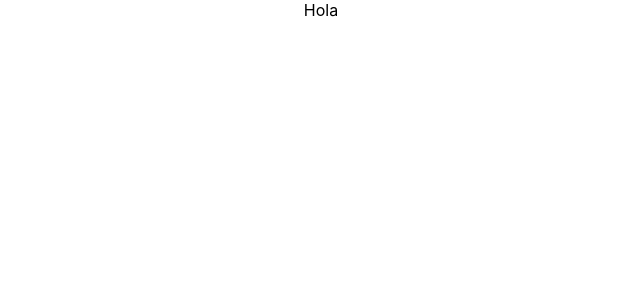
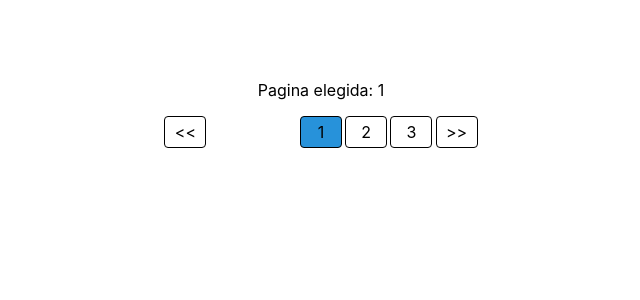
Before and after one commit to JuanjoOrt/pagination-component, a React (Create React App) app: page / in a window 1280 px wide. Shown: the top 300 px of the page, without its empty margins (319-959 px from the left). Built offline with nearby package versions, Linux system fonts and the light colour scheme.

Commit message:
pagination created

```diff
--- a/src/App.js
+++ b/src/App.js
@@ -1,10 +1,21 @@
-import Pagination from './Pagination'
+import Pagination from './Pagination/Pagination'
 import './App.css';
+import { useState } from 'react';
 
 function App() {
+  const [actualPage, setActualPage] = useState(1)
+
+  const onClick = (page) =>{
+    setActualPage(page)
+  }
+
   return (
     <div className="App">
-      <Pagination />
+
+      <div style={{marginTop: '5rem', marginBottom: '1rem'}}>
+        <span>Pagina elegida: {actualPage}</span>
+      </div>
+      <Pagination pageMin={1} pageMax={10} page={actualPage} onClick={onClick}/>
     </div>
   );
 }
--- a/src/Pagination.js
+++ /dev/null
@@ -1,7 +0,0 @@
-
-
-export default function Pagination(){
-
-
-    return <div>Hola</div>
-}
--- /dev/null
+++ b/src/Pagination/Pagination.css
@@ -0,0 +1,35 @@
+
+.pagination-component{
+    display: flex;
+    justify-content: center;
+
+}
+
+.cajita{
+    display: block;
+    cursor: pointer;
+    width: 2.5rem;
+    padding: .3rem 0;
+    border: 1px solid black;
+    border-radius: 4px;
+    margin: 0 .1rem;
+}
+
+.cajita-actual{
+    display: block;
+    padding: .3rem 0;
+    width: 2.5rem;
+    border: 1px solid black;
+    border-radius: 4px;
+    background-color: rgb(39, 146, 218);
+    margin: 0 .1rem;
+}
+
+.cajita-clear{
+    display: block;
+    cursor: pointer;
+    width: 42px;
+    padding: .3rem 0;
+    border-radius: 4px;
+    margin: 0 .1rem;
+}
--- /dev/null
+++ b/src/Pagination/Pagination.js
@@ -0,0 +1,63 @@
+import './Pagination.css';
+
+export default function Pagination({pageMin, pageMax, page, onClick}){
+    const isTheActualPageTheMin = page === pageMin;
+    const isTheActualPageTheMax = page === pageMax;
+    const isTheActualPageAlmostMin = page === pageMin + 1;
+    const isTheActualPageAlmostMax = page === pageMax - 1;
+    const middlePage = !isTheActualPageTheMin && !isTheActualPageTheMax && !isTheActualPageAlmostMin && !isTheActualPageAlmostMax
+
+
+
+    return <div className='pagination-component'>
+        <span className='cajita' onClick={() => onClick(pageMin)}>{'<<'}</span>
+        {isTheActualPageTheMin && <>
+                <span className='cajita-clear' />
+                <span className='cajita-clear' />
+                <span className='cajita-actual'>{page}</span>
+                <span className='cajita' onClick={() => onClick(page + 1)}>{page + 1}</span>
+                <span className='cajita' onClick={() => onClick(page + 2)}>{page + 2}</span>
+            </>
+        }
+
+        {isTheActualPageAlmostMin && <>
+                <span className='cajita-clear' />
+                <span className='cajita' onClick={() => onClick(page - 1)} >{page - 1}</span>
+                <span className='cajita-actual'>{page}</span>
+                <span className='cajita' onClick={() => onClick(page + 1)} >{page + 1}</span>
+                <span className='cajita' onClick={() => onClick(page + 2)} >{page + 2}</span>
+                </>
+        }
+
+        {middlePage
+            &&  <>
+                <span className='cajita' onClick={() => onClick(page - 2)}>{page - 2}</span>
+                <span className='cajita' onClick={() => onClick(page - 1)}>{page - 1}</span>
+                <span className='cajita-actual'>{page}</span>
+                <span className='cajita' onClick={() => onClick(page + 1)}>{page + 1}</span>
+                <span className='cajita' onClick={() => onClick(page + 2)}>{page + 2}</span>
+            </>
+        }
+
+        {isTheActualPageAlmostMax && <>
+                <span className='cajita' onClick={() => onClick(page - 2)} >{page - 2}</span>
+                <span className='cajita' onClick={() => onClick(page - 1)} >{page - 1}</span>
+                <span className='cajita-actual'>{page}</span>
+                <span className='cajita' onClick={() => onClick(page + 1)}>{page + 1}</span>
+                <span className='cajita-clear' />
+                </>
+        }
+
+        {isTheActualPageTheMax && <>
+                <span className='cajita' onClick={() => onClick(page - 2)}>{page - 2}</span>
+                <span className='cajita' onClick={() => onClick(page - 1)}>{page - 1}</span>
+                <span className='cajita-actual'>{page}</span>
+                <span className='cajita-clear' />
+                <span className='cajita-clear' />
+            </>
+        }
+
+        <span className='cajita' onClick={() => onClick(pageMax)}>{'>>'}</span>
+
+    </div>
+}
```
